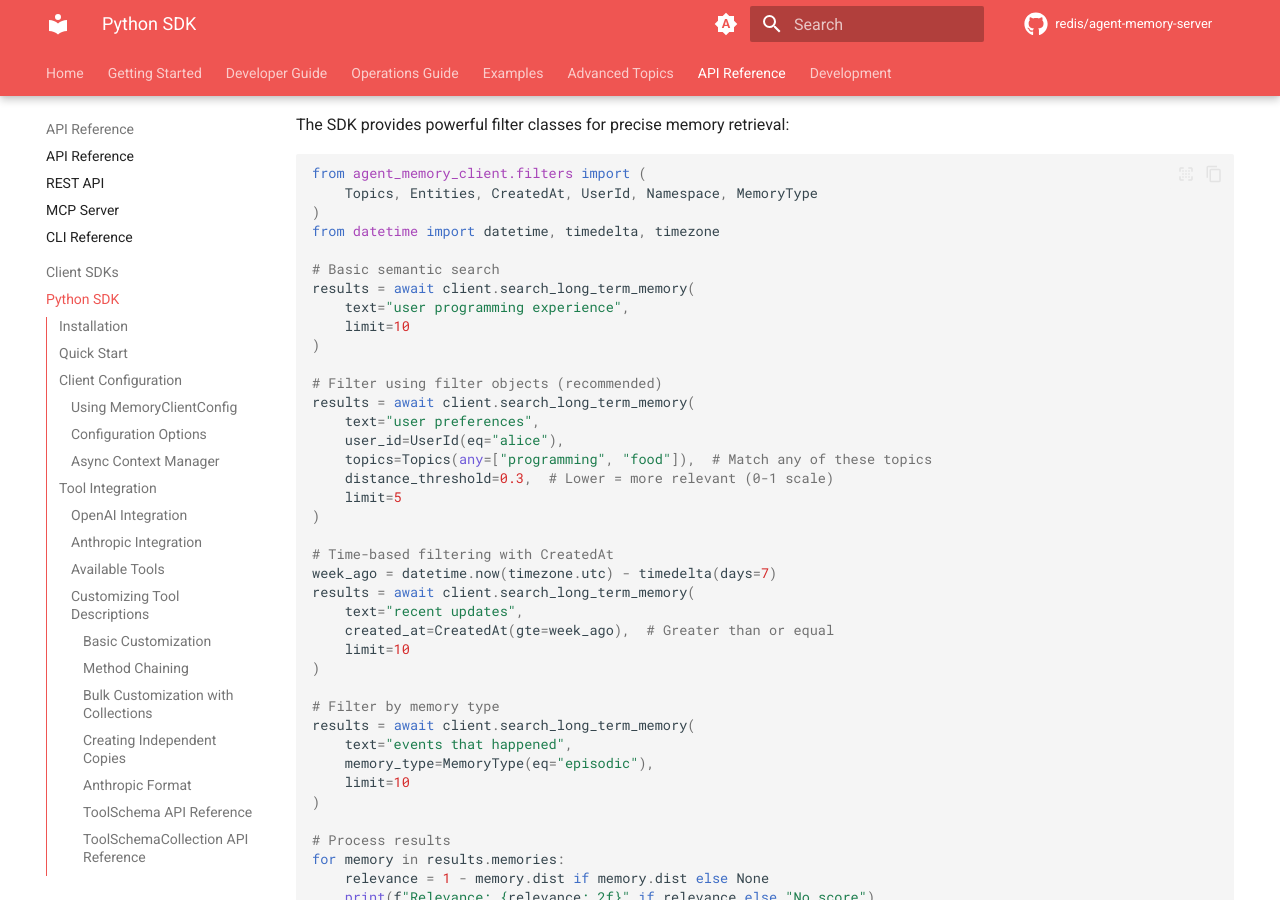
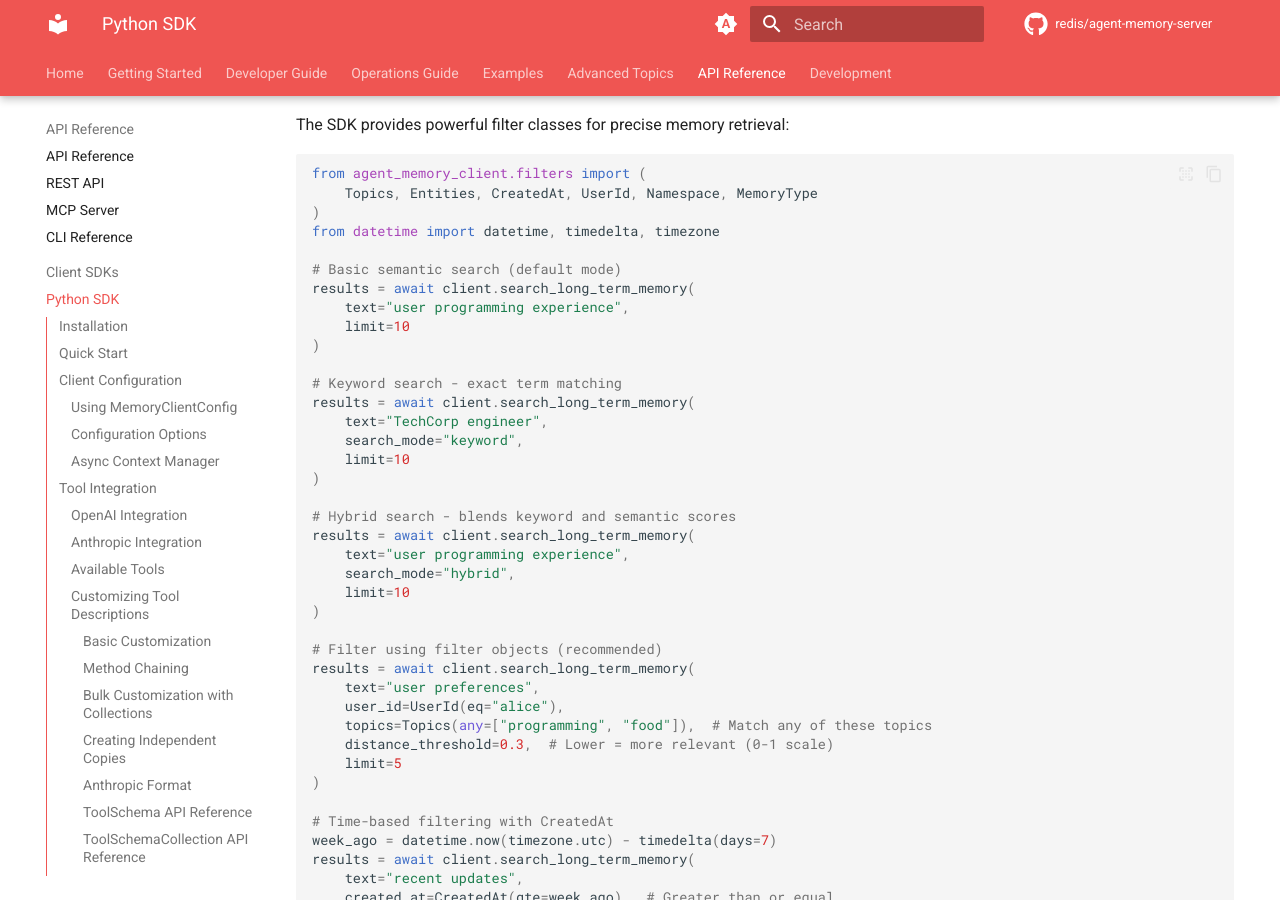
Before and after one commit to redis/agent-memory-server, an MkDocs documentation site: the page built from docs/python-sdk.md, in a window 1280 px wide and 900 px high, scrolled down 8983 px. Built offline with MkDocs 1.6.1 and Material for MkDocs 9.7.7, drawn with Linux system fonts in a browser that asks for light colours; comment, search, counter and statistics services are not loaded; the version menu is left out; some of the changed text lies outside the part shown.

Commit message:
docs: add search_mode and hybrid_alpha to API and SDK docs

```diff
--- a/docs/python-sdk.md
+++ b/docs/python-sdk.md
@@ -236,7 +236,7 @@ The SDK provides these tools for LLM integration:
 
 1. **`eagerly_create_long_term_memory`** - Create long-term memories directly for immediate storage and retrieval
 2. **`lazily_create_long_term_memory`** - Store memories that will be automatically promoted to long-term storage
-3. **`search_memory`** - Search with semantic similarity across long-term memories
+3. **`search_memory`** - Search long-term memories (supports `semantic`, `keyword`, and `hybrid` search modes)
 4. **`edit_long_term_memory`** - Update existing long-term memories
 5. **`delete_long_term_memories`** - Remove long-term memories
 6. **`get_or_create_working_memory`** - Retrieve or create a working memory session
@@ -417,9 +417,23 @@ from agent_memory_client.filters import (
 )
 from datetime import datetime, timedelta, timezone
 
-# Basic semantic search
+# Basic semantic search (default mode)
 results = await client.search_long_term_memory(
     text="user programming experience",
+    limit=10
+)
+
+# Keyword search - exact term matching
+results = await client.search_long_term_memory(
+    text="TechCorp engineer",
+    search_mode="keyword",
+    limit=10
+)
+
+# Hybrid search - blends keyword and semantic scores
+results = await client.search_long_term_memory(
+    text="user programming experience",
+    search_mode="hybrid",
     limit=10
 )
 
```
Also changed, not shown: docs/api.md (+4 -2 lines).
